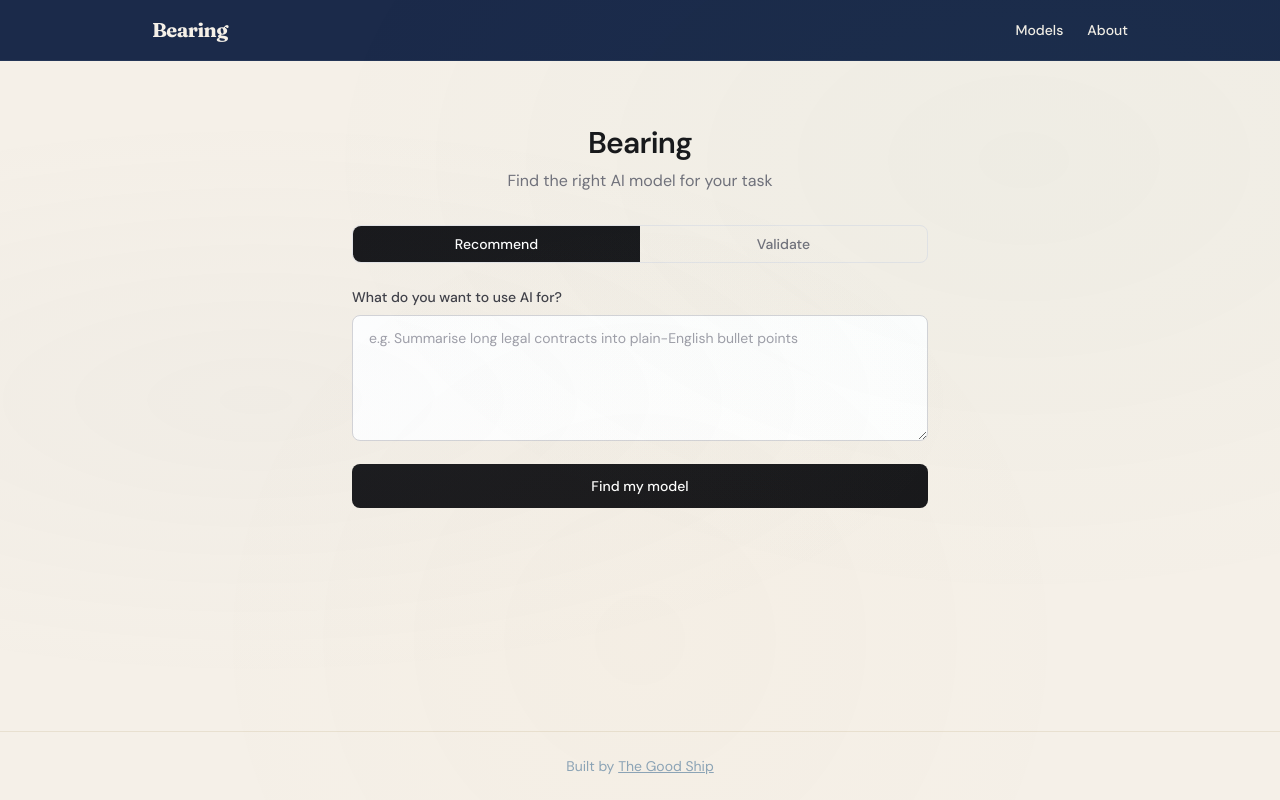
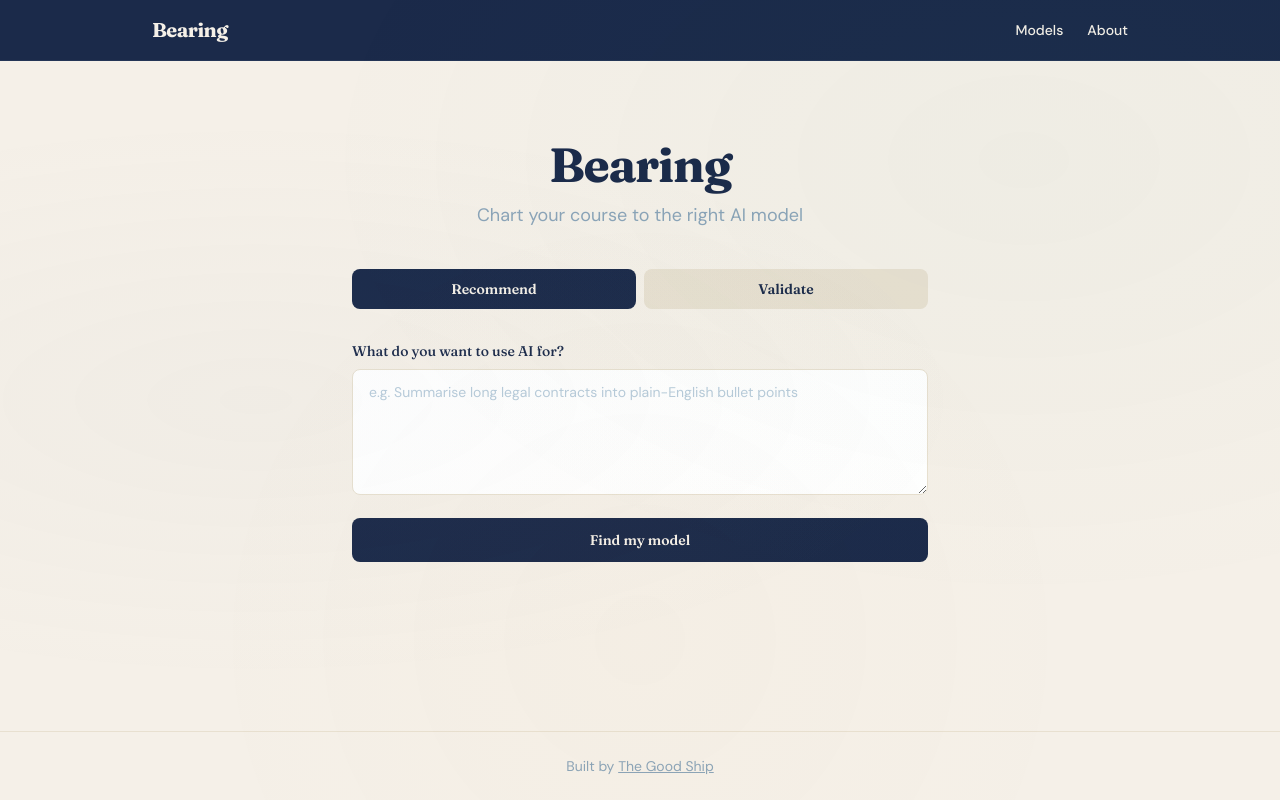
Before and after one commit to tomcwxyz/bearing, a Next.js app: page / in a window 1280 px wide. Built offline with nearby package versions, Linux system fonts and the light colour scheme.

Commit message:
feat: restyle home and priorities pages with brand design

```diff
--- a/src/app/page.tsx
+++ b/src/app/page.tsx
@@ -37,24 +37,24 @@
   }
 
   return (
-    <div className="flex flex-1 flex-col items-center justify-center px-4 py-16">
+    <div className="flex flex-1 flex-col items-center justify-center px-4 py-20">
       <div className="w-full max-w-xl">
-        <h1 className="mb-2 text-center text-3xl font-bold tracking-tight text-zinc-900 dark:text-zinc-50">
+        <h1 className="mb-3 text-center font-display text-5xl font-bold tracking-tight text-navy">
           Bearing
         </h1>
-        <p className="mb-8 text-center text-zinc-500 dark:text-zinc-400">
-          Find the right AI model for your task
+        <p className="mb-10 text-center text-lg text-grey-blue">
+          Chart your course to the right AI model
         </p>
 
         {/* Mode tabs */}
-        <div className="mb-6 flex rounded-lg border border-zinc-200 dark:border-zinc-700">
+        <div className="mb-8 flex gap-2">
           <button
             type="button"
             onClick={() => setMode('recommend')}
-            className={`flex-1 rounded-l-lg px-4 py-2 text-sm font-medium transition-colors ${
+            className={`flex-1 rounded-lg px-4 py-2.5 font-display text-sm font-semibold transition-colors ${
               mode === 'recommend'
-                ? 'bg-zinc-900 text-white dark:bg-zinc-100 dark:text-zinc-900'
-                : 'text-zinc-500 hover:text-zinc-900 dark:hover:text-zinc-100'
+                ? 'bg-navy text-cream'
+                : 'bg-cream-dark text-navy hover:bg-navy hover:text-cream'
             }`}
           >
             Recommend
@@ -62,10 +62,10 @@
           <button
             type="button"
             onClick={() => setMode('validate')}
-            className={`flex-1 rounded-r-lg px-4 py-2 text-sm font-medium transition-colors ${
+            className={`flex-1 rounded-lg px-4 py-2.5 font-display text-sm font-semibold transition-colors ${
               mode === 'validate'
-                ? 'bg-zinc-900 text-white dark:bg-zinc-100 dark:text-zinc-900'
-                : 'text-zinc-500 hover:text-zinc-900 dark:hover:text-zinc-100'
+                ? 'bg-navy text-cream'
+                : 'bg-cream-dark text-navy hover:bg-navy hover:text-cream'
             }`}
           >
             Validate
@@ -73,8 +73,8 @@
         </div>
 
         {mode === 'validate' ? (
-          <div className="rounded-lg border border-zinc-200 bg-zinc-50 p-8 text-center dark:border-zinc-700 dark:bg-zinc-900">
-            <p className="text-sm text-zinc-500 dark:text-zinc-400">
+          <div className="rounded-lg border border-cream-dark bg-cream p-8 text-center">
+            <p className="text-sm text-grey-blue">
               Coming in Sprint 2
             </p>
           </div>
@@ -82,7 +82,7 @@
           <form action={handleSubmit}>
             <label
               htmlFor="description"
-              className="mb-2 block text-sm font-medium text-zinc-700 dark:text-zinc-300"
+              className="mb-2 block font-display text-sm font-medium text-navy"
             >
               What do you want to use AI for?
             </label>
@@ -91,12 +91,12 @@
               name="description"
               rows={5}
               placeholder="e.g. Summarise long legal contracts into plain-English bullet points"
-              className="mb-4 w-full resize-y rounded-lg border border-zinc-300 bg-white px-4 py-3 text-sm text-zinc-900 placeholder-zinc-400 focus:border-zinc-500 focus:outline-none focus:ring-1 focus:ring-zinc-500 dark:border-zinc-600 dark:bg-zinc-800 dark:text-zinc-100 dark:placeholder-zinc-500"
+              className="mb-4 w-full resize-y rounded-lg border border-cream-dark bg-white px-4 py-3 text-sm text-navy placeholder-grey-blue-light focus:border-teal focus:outline-none focus:ring-1 focus:ring-teal"
               disabled={loading}
             />
 
             {error && (
-              <p className="mb-4 text-sm text-red-600 dark:text-red-400">
+              <p className="mb-4 text-sm text-coral">
                 {error}
               </p>
             )}
@@ -104,9 +104,13 @@
             <button
               type="submit"
               disabled={loading}
-              className="w-full rounded-lg bg-zinc-900 px-4 py-3 text-sm font-medium text-white transition-colors hover:bg-zinc-800 disabled:opacity-50 dark:bg-zinc-100 dark:text-zinc-900 dark:hover:bg-zinc-200"
+              className="w-full rounded-lg bg-navy px-4 py-3 font-display text-sm font-semibold text-cream transition-colors hover:bg-navy-light disabled:opacity-50"
             >
-              {loading ? 'Classifying...' : 'Find my model'}
+              {loading ? (
+                <span className="text-teal-light">Classifying...</span>
+              ) : (
+                'Find my model'
+              )}
             </button>
           </form>
         )}
--- a/src/app/recommend/[taskId]/priorities/page.tsx
+++ b/src/app/recommend/[taskId]/priorities/page.tsx
@@ -74,16 +74,16 @@
   }
 
   return (
-    <div className="flex flex-1 flex-col items-center justify-center px-4 py-16">
+    <div className="flex flex-1 flex-col items-center justify-center px-4 py-20">
       <div className="w-full max-w-xl">
-        <h1 className="mb-2 text-center text-3xl font-bold tracking-tight text-zinc-900 dark:text-zinc-50">
+        <h1 className="mb-3 text-center font-display text-3xl font-bold tracking-tight text-navy">
           What matters to you?
         </h1>
-        <p className="mb-8 text-center text-zinc-500 dark:text-zinc-400">
+        <p className="mb-10 text-center text-grey-blue">
           Drag to reorder. The top factor matters most.
         </p>
 
-        <ul className="mb-6 space-y-2">
+        <ul className="mb-8 space-y-2">
           {items.map((item, index) => (
             <li
               key={item.factor}
@@ -91,17 +91,17 @@
               onDragStart={() => handleDragStart(index)}
               onDragOver={(e) => handleDragOver(e, index)}
               onDragEnd={handleDragEnd}
-              className="flex items-center gap-3 rounded-lg border border-zinc-200 bg-white px-4 py-3 select-none transition-colors hover:border-zinc-300 dark:border-zinc-700 dark:bg-zinc-800 dark:hover:border-zinc-600"
+              className="flex items-center gap-3 rounded-lg border border-cream-dark bg-white px-4 py-3 select-none transition-colors hover:border-teal active:border-teal active:bg-teal/5"
             >
-              <span className="flex h-7 w-7 shrink-0 items-center justify-center rounded-full bg-zinc-100 text-xs font-semibold text-zinc-600 dark:bg-zinc-700 dark:text-zinc-300">
+              <span className="flex h-7 w-7 shrink-0 items-center justify-center rounded-full bg-teal/10 font-mono text-xs font-bold text-teal">
                 {index + 1}
               </span>
 
               <div className="min-w-0 flex-1">
-                <p className="text-sm font-medium text-zinc-900 dark:text-zinc-100">
+                <p className="font-display text-sm font-semibold text-navy">
                   {item.label}
                 </p>
-                <p className="truncate text-xs text-zinc-500 dark:text-zinc-400">
+                <p className="truncate text-xs text-grey-blue">
                   {item.description}
                 </p>
               </div>
@@ -112,7 +112,7 @@
                   onClick={() => moveItem(index, 'up')}
                   disabled={index === 0}
                   aria-label={`Move ${item.label} up`}
-                  className="rounded px-1.5 py-0.5 text-xs text-zinc-400 transition-colors hover:bg-zinc-100 hover:text-zinc-700 disabled:opacity-30 dark:hover:bg-zinc-700 dark:hover:text-zinc-200"
+                  className="rounded px-1.5 py-0.5 text-xs text-grey-blue transition-colors hover:bg-teal/10 hover:text-teal disabled:opacity-30"
                 >
                   &#9650;
                 </button>
@@ -121,13 +121,13 @@
                   onClick={() => moveItem(index, 'down')}
                   disabled={index === items.length - 1}
                   aria-label={`Move ${item.label} down`}
-                  className="rounded px-1.5 py-0.5 text-xs text-zinc-400 transition-colors hover:bg-zinc-100 hover:text-zinc-700 disabled:opacity-30 dark:hover:bg-zinc-700 dark:hover:text-zinc-200"
+                  className="rounded px-1.5 py-0.5 text-xs text-grey-blue transition-colors hover:bg-teal/10 hover:text-teal disabled:opacity-30"
                 >
                   &#9660;
                 </button>
               </div>
 
-              <span className="cursor-grab text-zinc-300 dark:text-zinc-600" aria-hidden="true">
+              <span className="cursor-grab text-grey-blue" aria-hidden="true">
                 &#8942;&#8942;
               </span>
             </li>
@@ -135,7 +135,7 @@
         </ul>
 
         {error && (
-          <p className="mb-4 text-sm text-red-600 dark:text-red-400">
+          <p className="mb-4 text-sm text-coral">
             {error}
           </p>
         )}
@@ -144,9 +144,13 @@
           type="button"
           onClick={handleSubmit}
           disabled={isPending}
-          className="w-full rounded-lg bg-zinc-900 px-4 py-3 text-sm font-medium text-white transition-colors hover:bg-zinc-800 disabled:opacity-50 dark:bg-zinc-100 dark:text-zinc-900 dark:hover:bg-zinc-200"
+          className="w-full rounded-lg bg-navy px-4 py-3 font-display text-sm font-semibold text-cream transition-colors hover:bg-navy-light disabled:opacity-50"
         >
-          {isPending ? 'Submitting...' : 'Show me results'}
+          {isPending ? (
+            <span className="text-teal-light">Submitting...</span>
+          ) : (
+            'Show me results'
+          )}
         </button>
       </div>
     </div>
```
